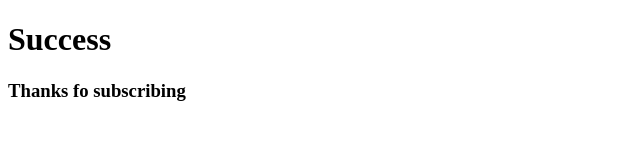
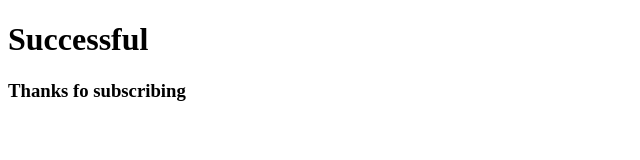
Before and after one commit to nachiketnkulkarni/newsSubsricption, a website: page success.html in a window 1280 px wide. Shown: the full height of the page, 0-640 px from the left. Drawn offline with Linux system fonts and the light colour scheme.

Commit message:
Changes in success page

```diff
--- a/success.html
+++ b/success.html
@@ -7,7 +7,7 @@
     <title>Success</title>
   </head>
   <body>
-    <h1>Success</h1>
+    <h1>Successful</h1>
     <h3>Thanks fo subscribing</h3>
   </body>
 </html>
```
